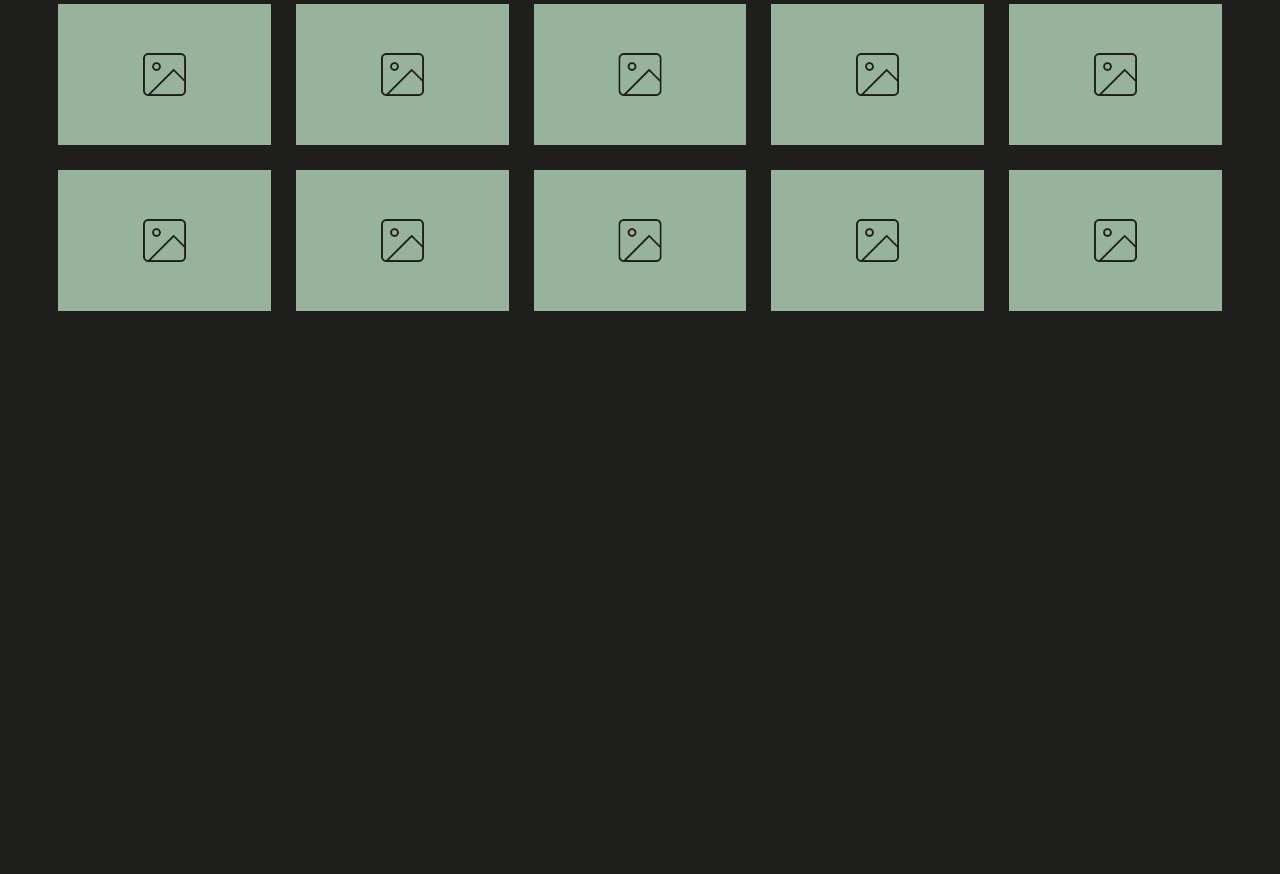
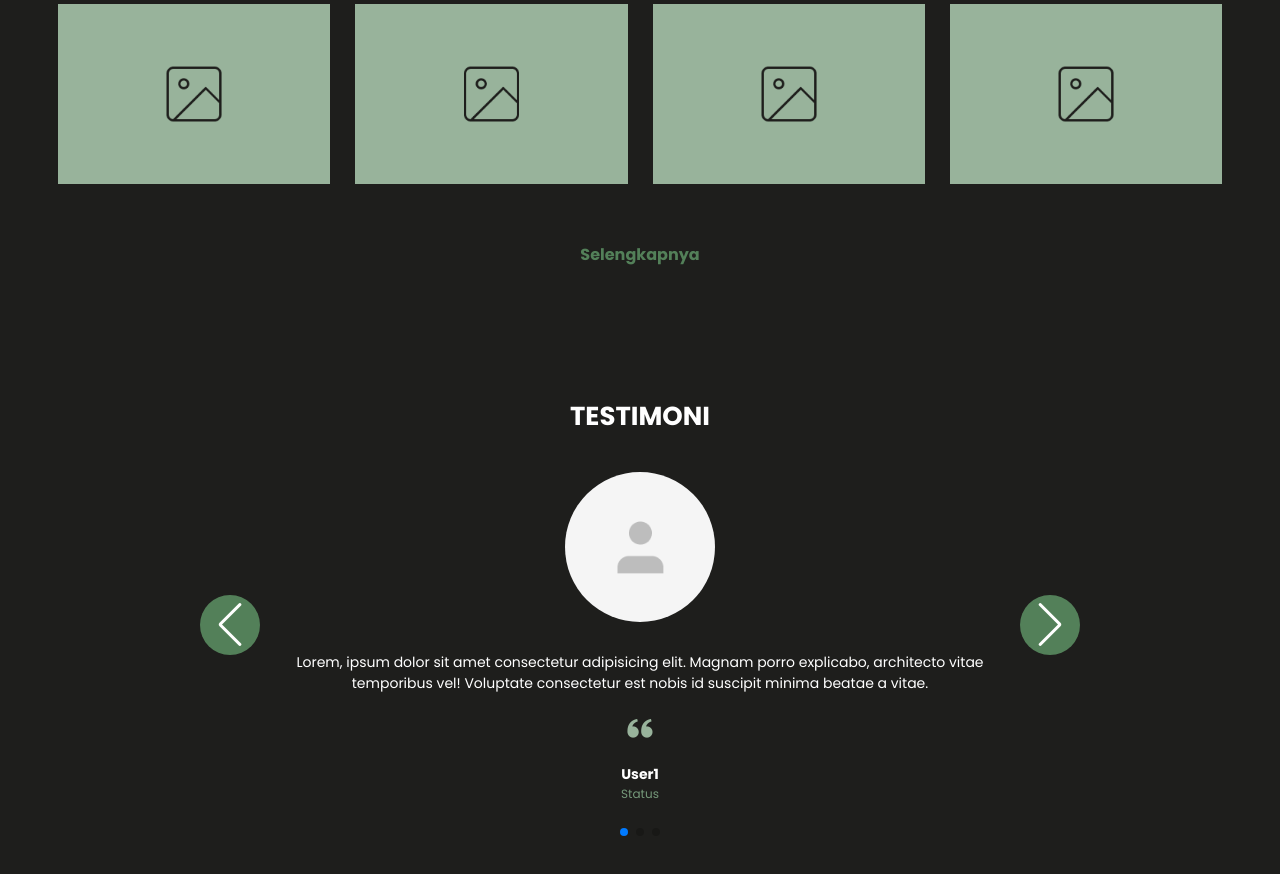
Before and after one commit to albimdkr/study-case-web, a plain HTML site: page index.html in a window 1280 px wide. Shown: the part 1100-1974 px from the top of the page. Before the commit the page ends 1469 px from the top, so only its background shows below. Drawn offline with nearby package versions, Linux system fonts and the light colour scheme.

Commit message:
client testimoni

```diff
--- a/asset/css/style.css
+++ b/asset/css/style.css
@@ -137,6 +137,7 @@
 * {
     margin: 0px;
     padding: 0px;
+    box-sizing: border-box;
 }
 
 body {
@@ -349,6 +350,7 @@ img {
     grid-area: image;
     /* border: 3px solid var(--accent1); */
     background-image: url("/asset/img/hero-1.png");
+    object-fit: cover;
     background-position: center;
     background-size: cover;
     background-clip: border-box;
@@ -395,7 +397,7 @@ img {
     color: var(--title);
 }
 
-.service, p {
+.service, .service-paragraf{
     font-size: var(--service-font-size2);
     /*border: 3px solid red;
     */color: var(--paragraf);
@@ -406,7 +408,7 @@ img {
     -o-transition: all 0.50s;
 }
 
-.service, p:hover {
+.service, .service-paragraf:hover {
     color: var(--title);
 }
 /* End : service */
@@ -425,6 +427,7 @@ img {
     gap: 25px;
     margin: 3em;
     padding: 10px;
+    object-fit: cover;
     background-position: center;
     background-size: cover;
     background-clip: border-box;
@@ -432,12 +435,134 @@ img {
     align-items: center;
 }
 
+a, .link-gallery {
+    text-decoration: none;
+    color: var(--secondary1);
+    cursor: pointer;
+}
+
+.link-gallery {
+    display: flex;
+    justify-content: center;
+    text-decoration: none;
+}
+/* End Gallery */
+
+/* Client */
+.container-client {
+    height: 80vh;
+    width: 100%;
+    display: flex;
+    align-items: center;
+    justify-content: center;
+}
+
+.client-title {
+    display: flex;
+    justify-content: center;
+    text-align: center;
+    margin: 1em;
+    font-size: var(--client-font-size1);
+}
+.client {
+    /* display: flex;
+    justify-content: center; */
+    position: relative;
+    max-width: 900px;
+    width: 100%;
+    /* background-color: var(--secondary1); */
+    padding: 50px 0px;
+    overflow: hidden;
+}
+
+.client .img-client {
+    height: 170px;
+    width: 170px;
+    padding: 10px;
+    object-fit: cover;
+    border-radius: 70%;
+    -webkit-border-radius: 70%;
+    -moz-border-radius: 70%;
+    -ms-border-radius: 70%;
+    -o-border-radius: 70%;
+}
+
+.client .slide {
+    display: flex;
+    align-items: center;
+    justify-content: center;
+    flex-direction: column;
+    row-gap: 20px;
+}
+
+.slide p{
+    padding: 0 100px;
+    font-weight: 400;
+    text-align: center;
+    font-size: 14px;
+}
+
+.slide .quote-icon{
+    font-size: 30px;
+    color: var(--secondary3);
+}
+
+.slide .details {
+    display: flex;
+    flex-direction: column;
+    align-items: center;
+    /* text-align: center; */
+}
+
+.details .name {
+    font-size: 14px;
+    font-weight: 600;
+}
+
+.details .job {
+    font-size: 12px;
+    font-weight: 300;
+    color: var(--secondary2);
+}
+/* End client  */
+
+/* Swipper btn */
+.nav-btn {
+    height: 40px;
+    width: 40px;
+    background-color: var(--secondary1);
+    padding: 30px;
+    border-radius: 50%;
+    -webkit-border-radius: 50%;
+    -moz-border-radius: 50%;
+    -ms-border-radius: 50%;
+    -o-border-radius: 50%;
+    transform: translateY(30px);
+    -webkit-transform: translateY(30px);
+    -moz-transform: translateY(30px);
+    -ms-transform: translateY(30px);
+    -o-transform: translateY(30px);
+}
+
+.nav-btn::after,
+.nav-btn::before {
+    font-size: 20px;
+    color: var(--title);
+}
+
+.swiper-pagination-bullet {
+    background-color: red;
+}
 
 
 
 
 
-/* End Gallery */
+
+/* .swiper-pagination-bullet-active {
+    background-color: var(--secondary1);
+} */
+
 
 /* Break Point Responsive */
 /* Large Desktop */
@@ -452,7 +577,7 @@ img {
     }
 
     nav {
-        background-color: darkcyan;
+        /* background-color: darkcyan; */
     }
 
     nav ul {
@@ -650,7 +775,4 @@ img {
             text-align: center;
             font-size: var(--hero-font-size3);
         }
-
-
-
     }
--- a/asset/js/script.js
+++ b/asset/js/script.js
@@ -1,6 +1,23 @@
+// Navbar mobile slider
 const menuToggle = document.querySelector('.menu-toggle');
 const nav = document.querySelector('nav ul');
 
 menuToggle.addEventListener('click', function(){
     nav.classList.toggle('slide');
 });
+
+// Swipper
+var swiper = new Swiper(".mySwiper", {
+    slidesPerView: 1,
+    // spaceBetween: 30,
+    grabCursor: true,
+    loop: true,
+    pagination: {
+      el: ".swiper-pagination",
+      clickable: true,
+    },
+    navigation: {
+      nextEl: ".swiper-button-next",
+      prevEl: ".swiper-button-prev",
+    },
+  });
--- a/index.html
+++ b/index.html
@@ -5,7 +5,15 @@
     <meta http-equiv="X-UA-Compatible" content="IE=edge">
     <meta name="viewport" content="width=device-width, initial-scale=1.0">
     <title>Study Case</title>
+    <!-- css -->
     <link rel="stylesheet" href="/asset/css/style.css">
+
+    <!-- icon -->
+    <link href='https://unpkg.com/boxicons@2.1.4/css/boxicons.min.css' rel='stylesheet'>
+
+    <!-- Swipper CSS -->
+    <link rel="stylesheet" href="/asset/css/swiper-bundle.min.css">
+
 </head>
 <body>
     <nav>
@@ -46,15 +54,15 @@
         <div class="services-container">
             <div class="service">
                 <h2>Lorem1</h2>
-                <p>Lorem ipsum dolor sit amet consectetur adipisicing elit. Est voluptatibus nobis voluptates modi aperiam facilis!</p>
+                <p class="service-paragraf">Lorem ipsum dolor sit amet consectetur adipisicing elit. Est voluptatibus nobis voluptates modi aperiam facilis!</p>
             </div>
             <div class="service">
                 <h2>Lorem2</h2>
-                <p>Lorem ipsum dolor sit amet consectetur adipisicing elit. Est voluptatibus nobis voluptates modi aperiam facilis!</p>
+                <p class="service-paragraf">Lorem ipsum dolor sit amet consectetur adipisicing elit. Est voluptatibus nobis voluptates modi aperiam facilis!</p>
             </div>
             <div class="service">
                 <h2>Lorem3</h2>
-                <p>Lorem ipsum dolor sit amet consectetur adipisicing elit. Est voluptatibus nobis voluptates modi aperiam facilis!</p>
+                <p class="service-paragraf">Lorem ipsum dolor sit amet consectetur adipisicing elit. Est voluptatibus nobis voluptates modi aperiam facilis!</p>
             </div>
         </div>
     </section>
@@ -67,21 +75,61 @@
             <img src="/asset/img/barang2.png" alt="">
             <img src="/asset/img/barang2.png" alt="">
             <img src="/asset/img/barang2.png" alt="">
-            <img src="/asset/img/barang2.png" alt="">
-            <img src="/asset/img/barang2.png" alt="">
-            <img src="/asset/img/barang2.png" alt="">
-            <img src="/asset/img/barang2.png" alt="">
-            <img src="/asset/img/barang2.png" alt="">
-            <img src="/asset/img/barang2.png" alt="">
         </section>
+        <a href="#"><h4 class="link-gallery">Selengkapnya</h4></a>
     <!-- End Gallery -->
 
 
     <!-- section client -->
-    <section class="client">
+    <section class="container-client">
+        <!-- new : mySwiper -->
+        <div class="client mySwiper">
+            <!-- new : swiper-wrapper -->
+            <h2 class="client-title" >TESTIMONI</h2>
+            <div class="client-content swiper-wrapper">
+                <!-- new : swiper-slide -->
+                <div class="slide swiper-slide">
+                    <img src="/asset/img/client1.png" alt="" class="img-client">
+                    <p>Lorem, ipsum dolor sit amet consectetur adipisicing elit. Magnam porro explicabo, architecto vitae temporibus vel! Voluptate consectetur est nobis id suscipit minima beatae a vitae.</p>
+                    <i class='bx bxs-quote-alt-left quote-icon'></i>
+                    <div class="details">
+                        <span class="name">User1</span>
+                        <span class="job">Status</span>
+                    </div>
+                </div>
+                <div class="slide swiper-slide">
+                    <img src="/asset/img/client1.png" alt="" class="img-client">
+                    <p>Lorem, ipsum dolor sit amet consectetur adipisicing elit. Magnam porro explicabo, architecto vitae temporibus vel! Voluptate consectetur est nobis id suscipit minima beatae a vitae.</p>
+                    <i class='bx bxs-quote-alt-left quote-icon'></i>
+                    <div class="details">
+                        <span class="name">User2</span>
+                        <span class="job">Status</span>
+                    </div>
+                </div>
+                <div class="slide swiper-slide">
+                    <img src="/asset/img/client1.png" alt="" class="img-client">
+                    <p>Lorem, ipsum dolor sit amet consectetur adipisicing elit. Magnam porro explicabo, architecto vitae temporibus vel! Voluptate consectetur est nobis id suscipit minima beatae a vitae.</p>
+                    <i class='bx bxs-quote-alt-left quote-icon'></i>
+                    <div class="details">
+                        <span class="name">User3</span>
+                        <span class="job">Status</span>
+                    </div>
+                </div>
+            <!-- End slider -->
+            </div>
+            <!-- new : 3 -->
+            <div class="swiper-button-next nav-btn"></div>
+            <div class="swiper-button-prev nav-btn"></div>
+            <div class="swiper-pagination"></div>
+        </div>
     </section>
     <!-- end section client -->
 
+    <!-- Footer -->
+    <!-- End Footer -->
+
+<!-- Swipper JS -->
+<script src="/asset/js/swiper-bundle.min.js"></script>
 <script src="/asset/js/script.js"></script>
 </body>
 </html>
```
Also changed, not shown: asset/css/swiper-bundle.min.css (added), asset/img/client-rounded1.png (added), asset/img/client-rounded2.png (added), asset/img/client1.png (added), asset/img/client2.png (added), asset/js/swiper-bundle.min.js (added).
